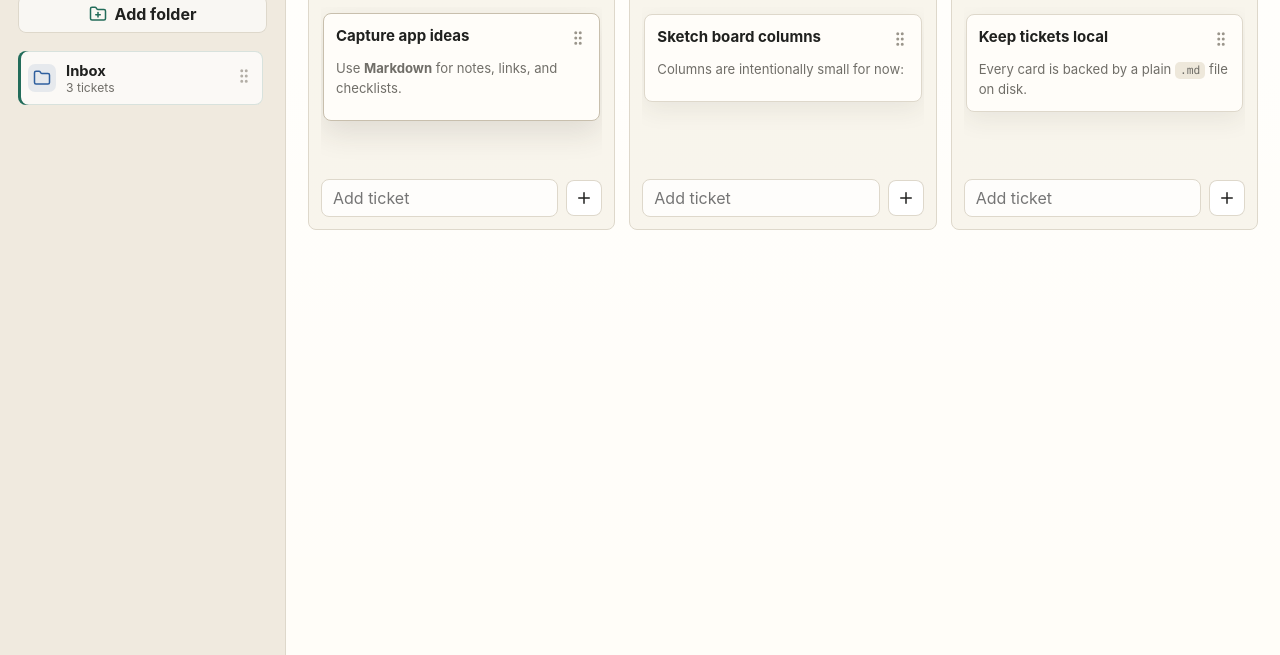
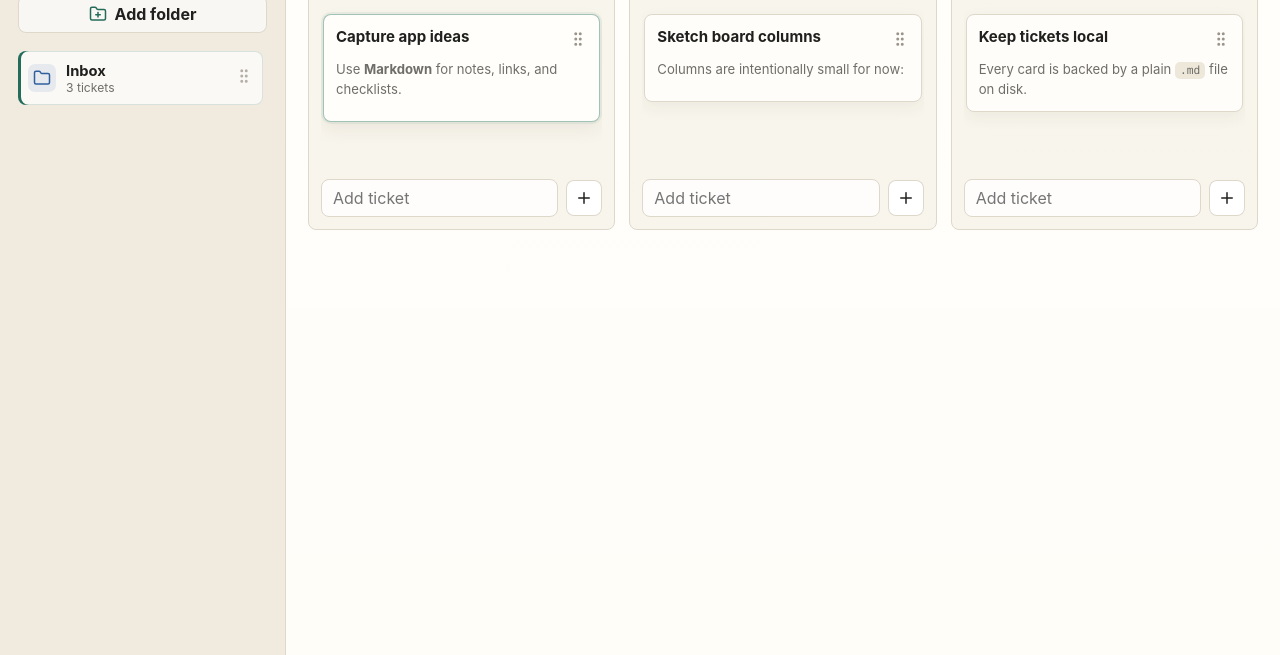
Before and after one commit to zbsss/todo.md, a website built with Vite: page index.html in a window 1280 px wide. In both pictures the pointer is over the element 461 px from the left and 212 px from the top of the page. Shown: the part 145-800 px from the top of the page. Built offline with nearby package versions, Linux system fonts and the light colour scheme.

Commit message:
Fix task card hover highlight

```diff
--- a/src/styles.css
+++ b/src/styles.css
@@ -589,11 +589,11 @@ select:focus {
   border: 1px solid var(--line);
   border-radius: 8px;
   background: #fffdf9;
-  box-shadow: 0 8px 24px rgba(52, 45, 35, 0.08);
+  box-shadow: 0 5px 16px rgba(52, 45, 35, 0.06);
   cursor: grab;
   padding: 12px;
   transition:
-    transform 120ms ease,
+    background 120ms ease,
     box-shadow 120ms ease,
     border-color 120ms ease,
     opacity 120ms ease;
@@ -601,10 +601,12 @@ select:focus {
 
 .ticket-card:hover,
 .ticket-card:focus {
-  border-color: var(--line-strong);
-  box-shadow: 0 12px 30px rgba(52, 45, 35, 0.12);
+  border-color: rgba(35, 108, 90, 0.42);
+  background: #fffefa;
+  box-shadow:
+    0 7px 18px rgba(52, 45, 35, 0.07),
+    0 0 0 2px rgba(35, 108, 90, 0.07);
   outline: none;
-  transform: translateY(-1px);
 }
 
 .ticket-card.is-dragging {
```
Also changed, not shown: .tasks/1782684400809-fix-when-mouseover-a-task-card-it-moves.md.
